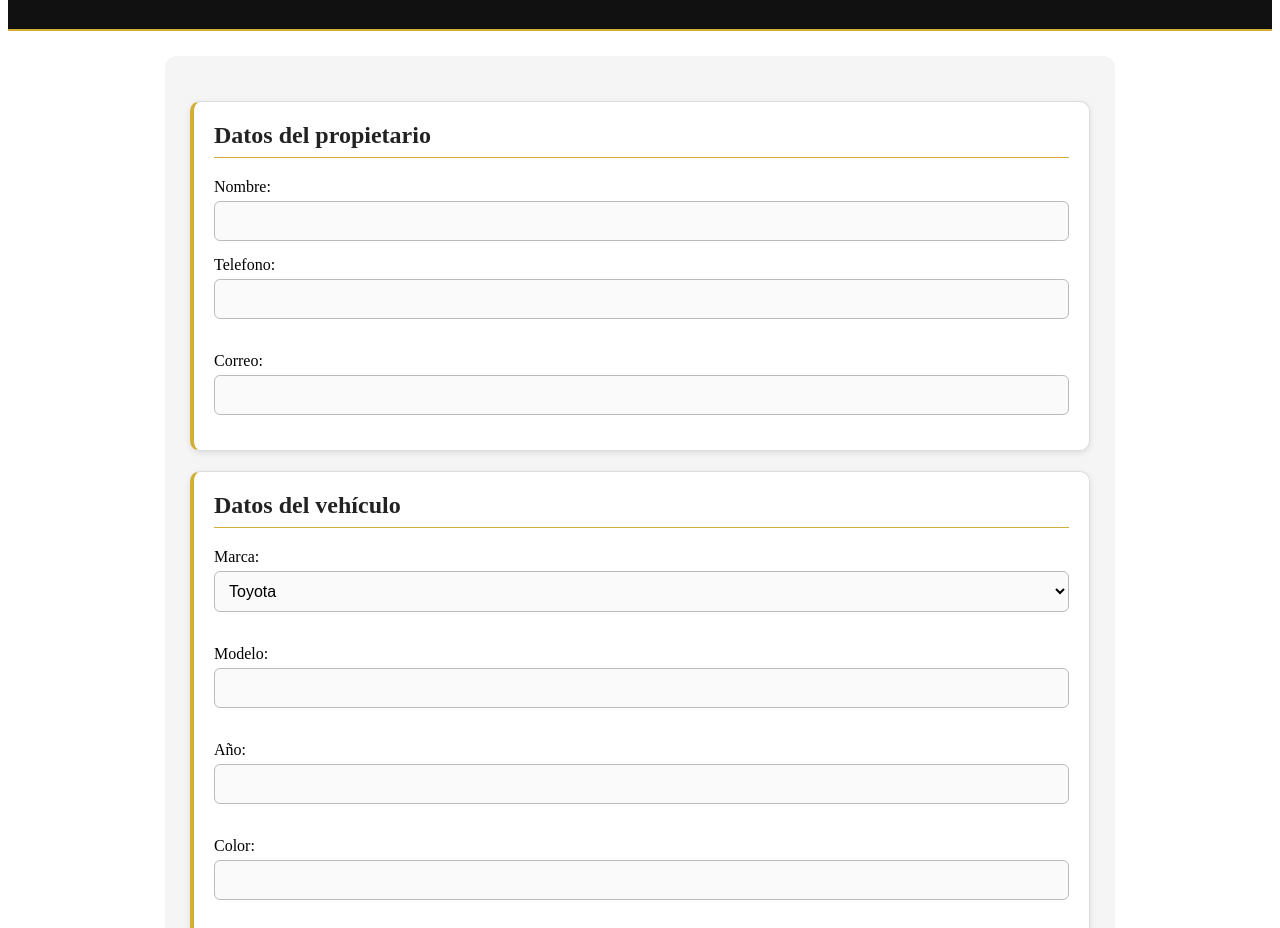
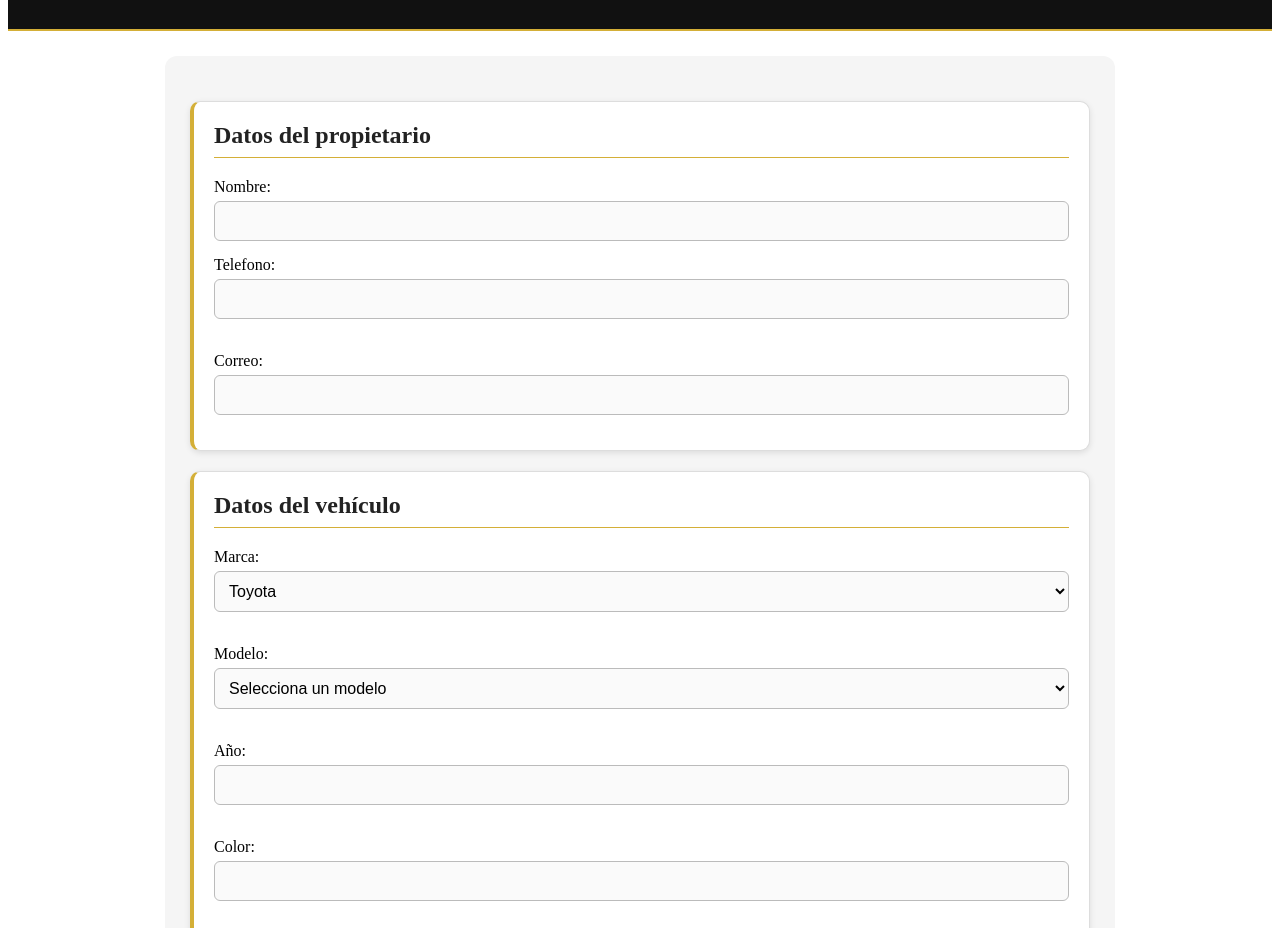
Before and after one commit to angelismaelgallardogalvan/Gallardo-Motors, a plain HTML site: page index.html in a window 1280 px wide. Shown: the part 172-1100 px from the top of the page. Drawn offline with Linux system fonts and the light colour scheme.

Commit message:
Update index.html

```diff
--- a/index.html
+++ b/index.html
@@ -68,7 +68,9 @@
                     <br><br>
 
                     <label for="modelo"> Modelo: </label>
-                    <input type="text" id="modelo">
+                    <select id="modelo">
+                        <option value="">Selecciona un modelo</option>
+                    </select>
 
                     <br><br>
 
```
